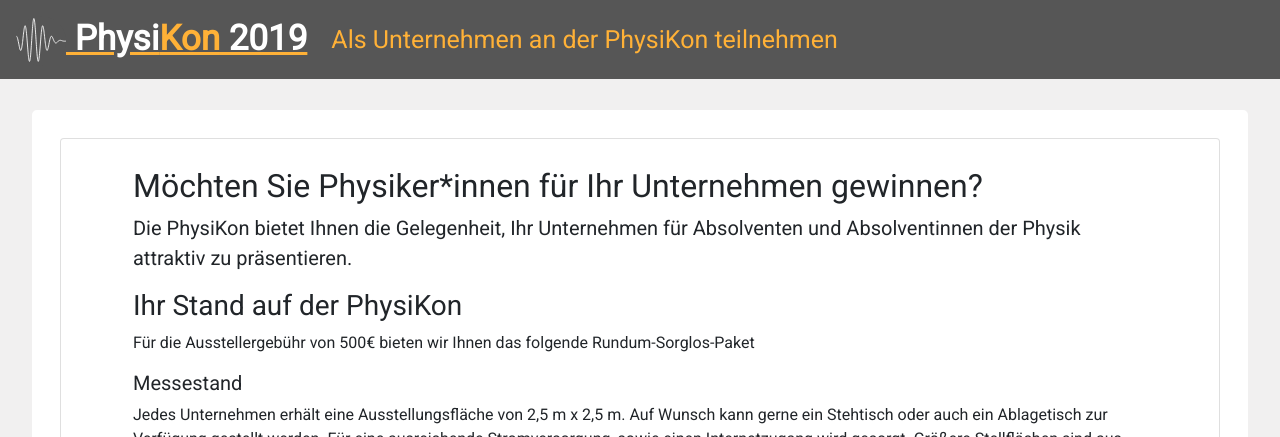
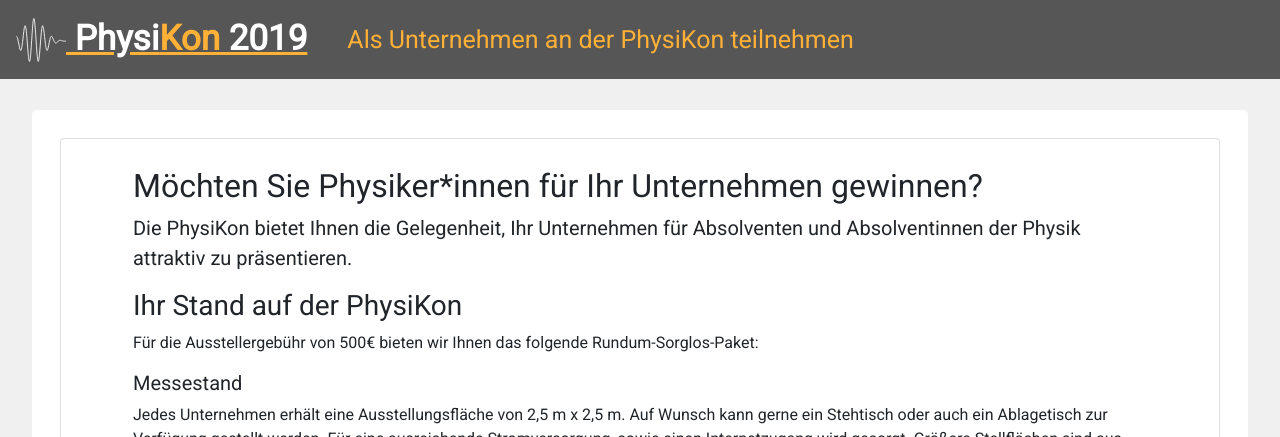
Before and after one commit to smjolame/homepage-physikon, a Jekyll site: the page built from exhibitors.html, in a window 1280 px wide and 1038 px high. Shown: the top 437 px of the window. Built offline with Jekyll 4.4.1, drawn with Linux system fonts in a browser that asks for light colours; nearby versions of some CDN libraries.

Commit message:
small fixes

```diff
--- a/_includes/exhibitors.html
+++ b/_includes/exhibitors.html
@@ -13,7 +13,7 @@
 
   <h3>Ihr Stand auf der PhysiKon</h3>
   <p>
-  Für die Ausstellergebühr von 500€ bieten wir Ihnen das folgende Rundum-Sorglos-Paket</p>
+  Für die Ausstellergebühr von 500€ bieten wir Ihnen das folgende Rundum-Sorglos-Paket:</p>
 
   <h5>Messestand</h5>
   <p>
--- a/_includes/navbar.html
+++ b/_includes/navbar.html
@@ -6,7 +6,7 @@
   <button type="button" class="navbar-toggler" type="button" data-toggle="collapse" data-target="#pep-navbar-1">
     <span class="navbar-toggler-icon"></span>
   </button>
-    <div class="collapse navbar-collapse" id="pep-navbar-1">
+    <div class="collapse navbar-collapse pl-3" id="pep-navbar-1">
       <ul class="navbar-nav mr-auto">
         {% for navlink in site.data.navigation %}
           {% if navlink.submenu %}
```
